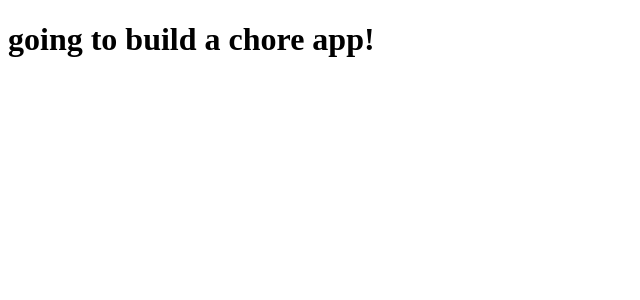
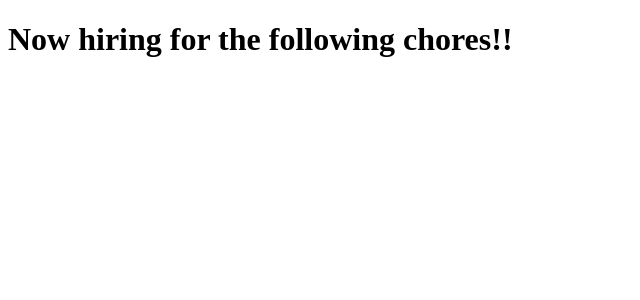
Before and after one commit to weldon0405/crud-app-ng4, an Angular app: page / in a window 1280 px wide. Shown: the top 300 px of the page, without its empty margins (0-640 px from the left). Built offline with nearby package versions, Linux system fonts and the light colour scheme.

Commit message:
title update

```diff
--- a/src/app/app.component.ts
+++ b/src/app/app.component.ts
@@ -6,5 +6,5 @@ import { Component } from '@angular/core';
   styleUrls: ['./app.component.css']
 })
 export class AppComponent {
-  title = 'going to build a chore app!';
+  title = 'Now hiring for the following chores!!';
 }
```
